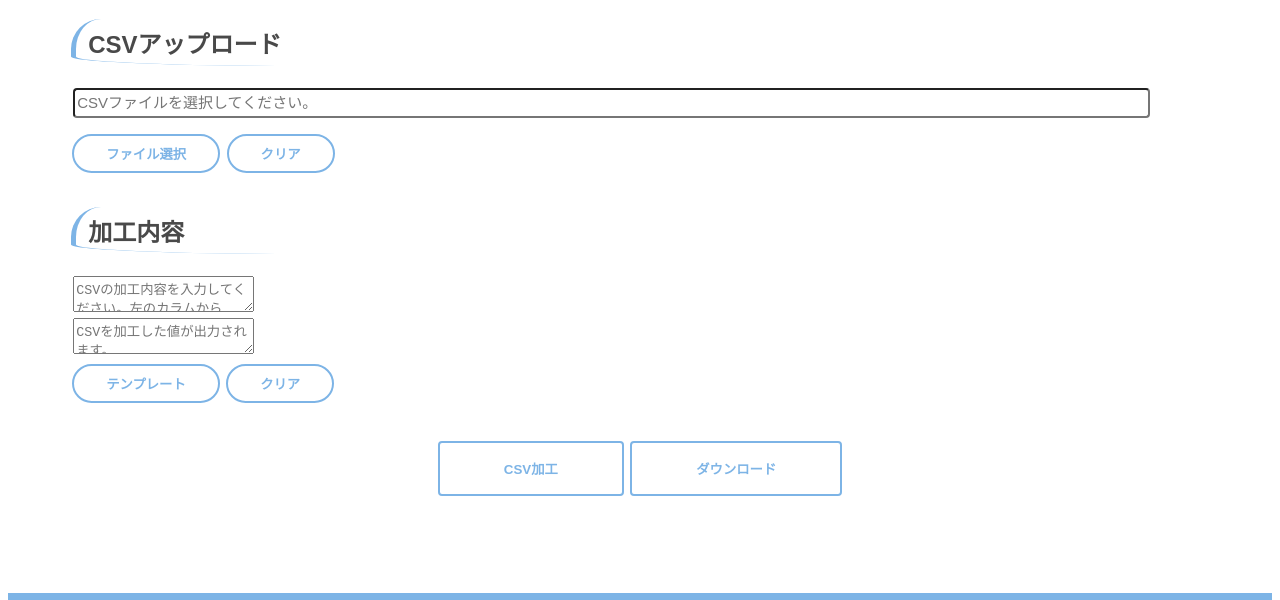
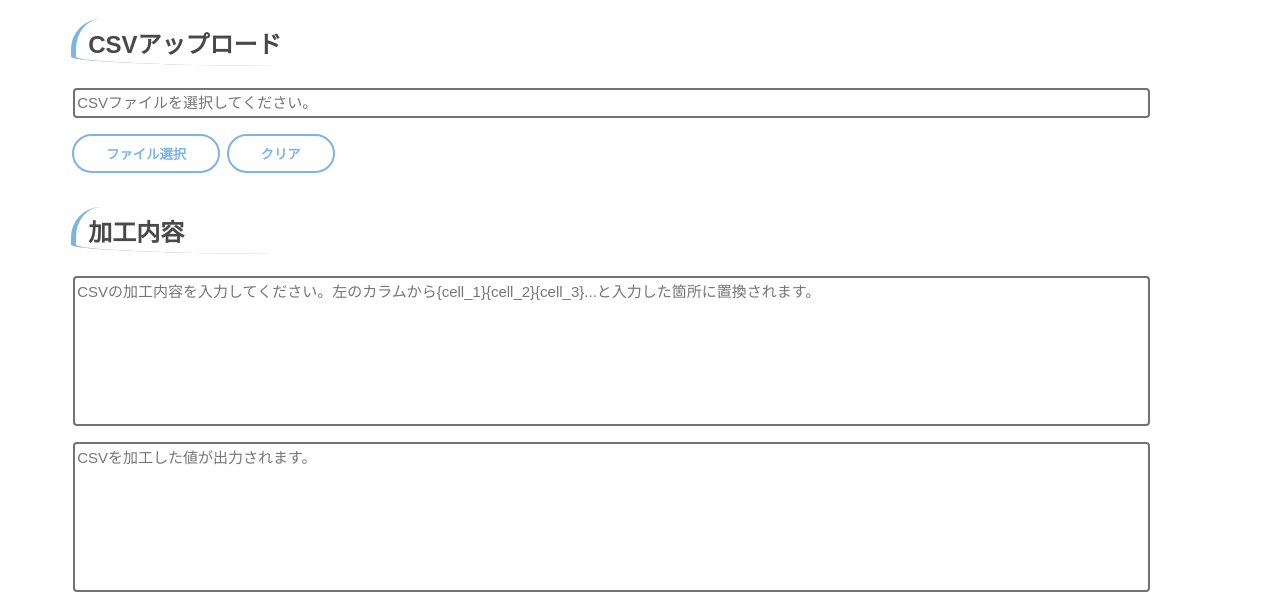
Before and after one commit to mountain-bell/mountain-bell.github.io, a plain HTML site: page process-csv.html in a window 1280 px wide. Shown: the part 155-755 px from the top of the page. Drawn offline with Linux system fonts and the light colour scheme.

Commit message:
Add files via upload

```diff
--- a/common/style.css
+++ b/common/style.css
@@ -103,8 +103,9 @@ table {
 	padding: 0 5% 0 0;
 }
 
-input[type=text] {
+input[type=text] ,textarea {
 	border-radius: 4px;
+	border: 2px solid #727272;
 	box-sizing: border-box;
 	font: 15px/24px sans-serif;
 	margin: 0 0 10px;
@@ -113,8 +114,14 @@ input[type=text] {
 	width: 100%;
 }
 
-input[type=text]:focus {
+input[type=text]:focus, textarea:focus {
 	border-color: #7db4e6;
+}
+
+textarea {
+	height: 10em;
+	overflow: auto;
+	resize: none;
 }
 
 button {
@@ -159,6 +166,12 @@ button.silent_inactive {
 
 .button_area {
 	margin: 0 0 30px;
+}
+
+.error_message_area {
+	color: #ff3300;
+	font-weight: bold;
+	margin: 0;
 }
 
 .text_area {
```
